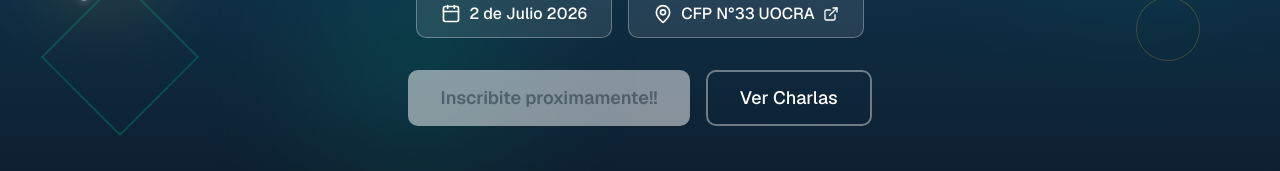
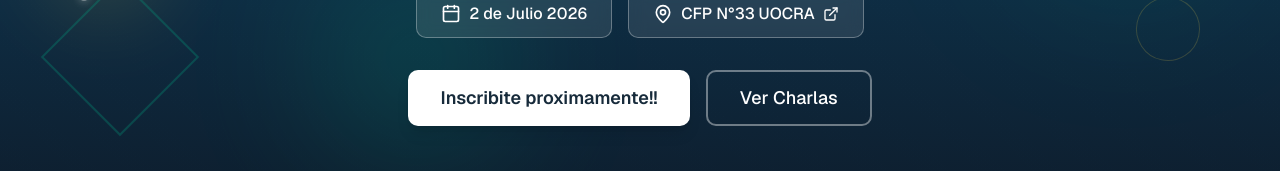
Before and after one commit to FacuPedrazzoli/Expo-Formacion-Uocra, a Next.js app: page / in a window 1280 px wide. Shown: the part 544-715 px from the top of the page. Built offline with nearby package versions, Linux system fonts and the light colour scheme; no server answers; the database is empty.

Commit message:
feat: hero button scrolls to registro, premium button style for 'Inscribite proximamente!!'

```diff
--- a/src/app/(public)/page.tsx
+++ b/src/app/(public)/page.tsx
@@ -49,7 +49,7 @@ export default function HomePage() {
 
       <SponsorsSection />
 
-      <Section className="bg-primary text-primary-foreground">
+      <Section id="registro" className="bg-primary text-primary-foreground">
         <Container>
           <div className="text-center">
             <SectionTitle
@@ -57,7 +57,7 @@ export default function HomePage() {
               subtitle="Asegurá tu lugar en el evento más importante del año"
               className="text-primary-foreground [&>h2]:text-white [&>p]:text-white/80"
             />
-            <span className="inline-flex items-center justify-center rounded-lg bg-white/50 text-primary/50 px-8 py-3 text-lg font-medium cursor-not-allowed">
+            <span className="inline-flex items-center justify-center rounded-xl bg-gradient-to-r from-[#56bcb8] to-[#25848d] text-white px-10 py-4 text-xl font-bold shadow-lg hover:shadow-[0_0_30px_rgba(86,188,184,0.5)] animate-pulse cursor-default">
               Inscribite proximamente!!
             </span>
           </div>
--- a/src/components/sections/HeroSection.tsx
+++ b/src/components/sections/HeroSection.tsx
@@ -156,9 +156,12 @@ export function HeroSection({
             className="flex flex-col sm:flex-row gap-4 justify-center"
           >
             {ctaDisabled ? (
-              <span className="inline-flex items-center justify-center rounded-lg bg-white/50 text-primary/50 px-8 py-3 text-lg font-semibold cursor-not-allowed">
+              <Link
+                href="#registro"
+                className="inline-flex items-center justify-center rounded-lg bg-white text-primary px-8 py-3 text-lg font-semibold transition-all duration-300 hover:bg-accent hover:scale-105 shadow-lg"
+              >
                 {ctaText}
-              </span>
+              </Link>
             ) : (
               <Link
                 href={ctaHref}
```
